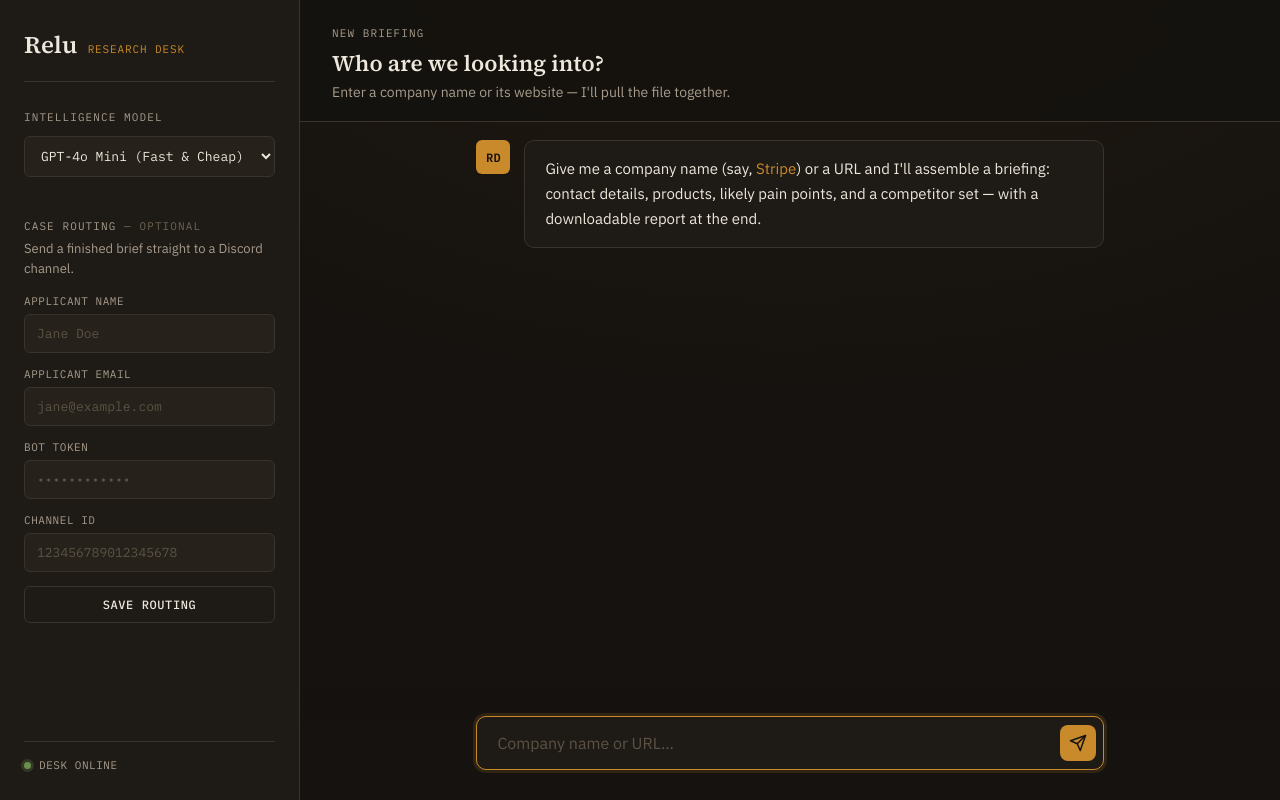
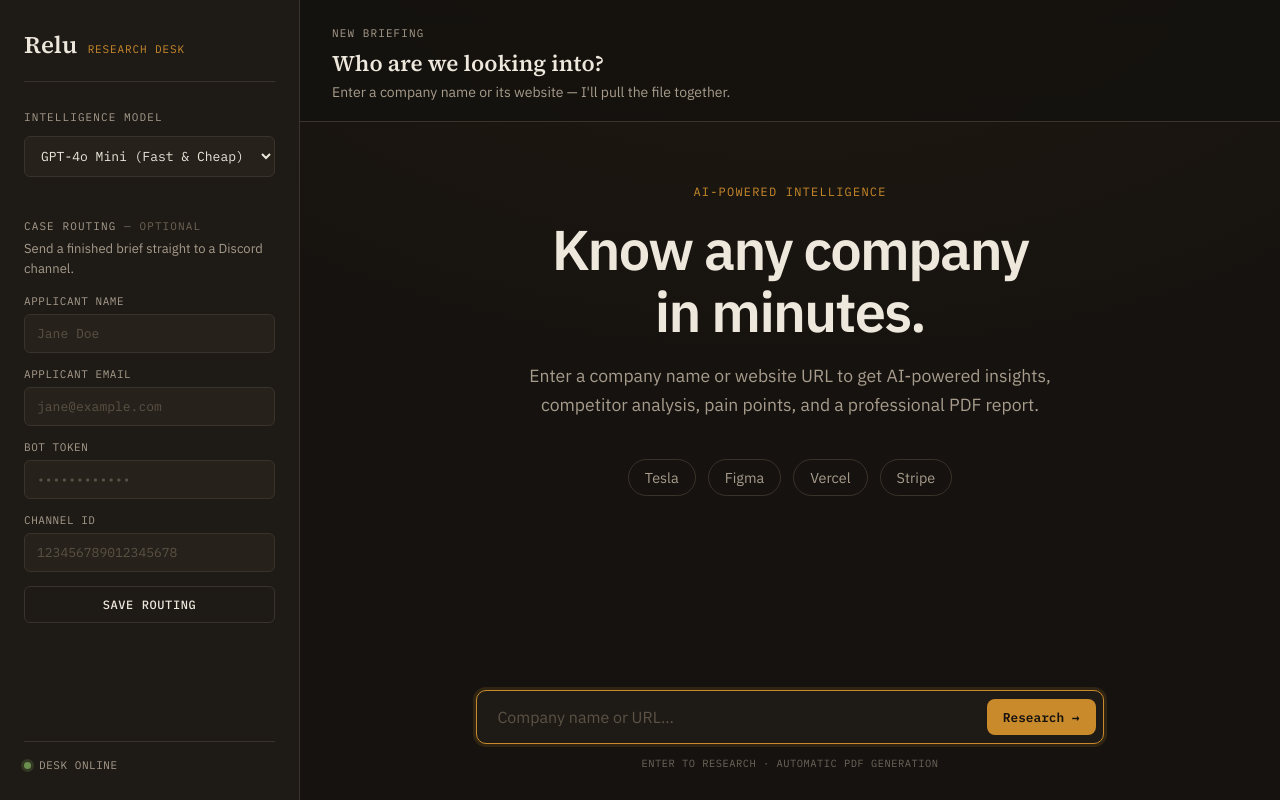
Before and after one commit to Krunch1e/relu-research-assistant, a FastAPI app: page / in a window 1280 px wide. Run offline with FastAPI, Linux system fonts and the light colour scheme; some libraries are stand-ins or nearby versions.

Commit message:
UI Polish: Add empty state hero section, clickable example chips, and keyboard hint

```diff
--- a/app/static/chat.js
+++ b/app/static/chat.js
@@ -48,11 +48,23 @@ document.addEventListener('DOMContentLoaded', () => {
         }
     });
 
+    // Example chips logic
+    document.querySelectorAll('.example-chip').forEach(chip => {
+        chip.addEventListener('click', () => {
+            input.value = chip.textContent;
+            sendBtn.click();
+        });
+    });
+
     // 3. Handle Form Submission
     form.addEventListener('submit', async (e) => {
         e.preventDefault();
         const query = input.value.trim();
         if (!query) return;
+
+        // Hide hero section on first submit
+        const hero = document.getElementById('hero-section');
+        if (hero) hero.style.display = 'none';
 
         // Add user message
         addMessage('user', query);
--- a/app/static/style.css
+++ b/app/static/style.css
@@ -462,13 +462,16 @@ body {
     background: var(--accent);
     color: var(--ink);
     border: none;
-    width: 36px;
+    padding: 8px 16px;
     height: 36px;
     border-radius: 8px;
     display: flex;
     align-items: center;
     justify-content: center;
     cursor: pointer;
+    font-family: var(--font-mono);
+    font-size: 0.8rem;
+    font-weight: 600;
     transition: background-color 0.2s, transform 0.15s;
 }
 
@@ -520,7 +523,81 @@ body {
     100% { left: 100%; }
 }
 
-/* ============ Responsive ============ */
+/* ============ Hero Landing State ============ */
+.hero-section {
+    display: flex;
+    flex-direction: column;
+    align-items: center;
+    justify-content: center;
+    text-align: center;
+    min-height: 50vh;
+    padding: 0 5%;
+}
+
+.hero-eyebrow {
+    font-family: var(--font-mono);
+    font-size: 0.75rem;
+    color: var(--accent);
+    letter-spacing: 0.1em;
+    text-transform: uppercase;
+    margin-bottom: 20px;
+}
+
+.hero-headline {
+    font-family: var(--font-sans);
+    font-size: 3.5rem;
+    line-height: 1.1;
+    font-weight: 700;
+    color: var(--text);
+    margin-bottom: 20px;
+    letter-spacing: -0.03em;
+}
+
+.hero-subtext {
+    font-family: var(--font-serif);
+    font-size: 1.1rem;
+    color: var(--text-muted);
+    max-width: 600px;
+    line-height: 1.6;
+    margin-bottom: 40px;
+}
+
+.hero-chips {
+    display: flex;
+    gap: 12px;
+    flex-wrap: wrap;
+    justify-content: center;
+}
+
+.example-chip {
+    background: transparent;
+    border: 1px solid var(--hairline);
+    color: var(--text-muted);
+    padding: 8px 16px;
+    border-radius: 20px;
+    font-family: var(--font-sans);
+    font-size: 0.9rem;
+    cursor: pointer;
+    transition: all 0.2s;
+}
+
+.example-chip:hover {
+    border-color: var(--accent);
+    color: var(--accent);
+    background: rgba(230, 185, 128, 0.05);
+}
+
+.input-hint {
+    text-align: center;
+    font-family: var(--font-mono);
+    font-size: 0.65rem;
+    color: var(--text-muted);
+    margin-top: 12px;
+    letter-spacing: 0.05em;
+    opacity: 0.6;
+}
+
+/* ============ Messages ============ */
 @media (max-width: 860px) {
     .chat-log { padding: 130px 6% 120px; }
     .input-area { padding: 24px 6%; }
@@ -538,7 +615,7 @@ body {
 
     .input-area { padding: 15px 5%; background: linear-gradient(to top, var(--ink) 85%, transparent); }
     #user-input { padding: 12px 50px 12px 15px; font-size: 0.9rem; }
-    #send-btn { width: 32px; height: 32px; right: 12px; }
+    #send-btn { height: 32px; right: 12px; padding: 4px 12px; font-size: 0.75rem; }
 
     .report-card { padding: 20px 15px 15px; }
     .report-card::before { position: static; display: inline-block; margin-bottom: 10px; transform: none; }
--- a/app/templates/index.html
+++ b/app/templates/index.html
@@ -63,11 +63,16 @@
             </div>
 
             <div id="chat-log" class="chat-log">
-                <!-- Welcome Message -->
-                <div class="message assistant-message">
-                    <div class="avatar">RD</div>
-                    <div class="message-content">
-                        <p>Give me a company name (say, <em>Stripe</em>) or a URL and I'll assemble a briefing: contact details, products, likely pain points, and a competitor set — with a downloadable report at the end.</p>
+                <!-- Hero Landing State -->
+                <div id="hero-section" class="hero-section">
+                    <span class="hero-eyebrow">AI-POWERED INTELLIGENCE</span>
+                    <h1 class="hero-headline">Know any company<br>in minutes.</h1>
+                    <p class="hero-subtext">Enter a company name or website URL to get AI-powered insights, competitor analysis, pain points, and a professional PDF report.</p>
+                    <div class="hero-chips">
+                        <button type="button" class="example-chip">Tesla</button>
+                        <button type="button" class="example-chip">Figma</button>
+                        <button type="button" class="example-chip">Vercel</button>
+                        <button type="button" class="example-chip">Stripe</button>
                     </div>
                 </div>
             </div>
@@ -77,9 +82,10 @@
                 <form id="research-form">
                     <input type="text" id="user-input" placeholder="Company name or URL…" required autocomplete="off" autofocus>
                     <button type="submit" id="send-btn" aria-label="Start research">
-                        <svg viewBox="0 0 24 24" width="18" height="18" stroke="currentColor" stroke-width="2" fill="none" stroke-linecap="round" stroke-linejoin="round"><line x1="22" y1="2" x2="11" y2="13"></line><polygon points="22 2 15 22 11 13 2 9 22 2"></polygon></svg>
+                        Research →
                     </button>
                 </form>
+                <div class="input-hint">ENTER TO RESEARCH &middot; AUTOMATIC PDF GENERATION</div>
             </div>
         </main>
     </div>
```
